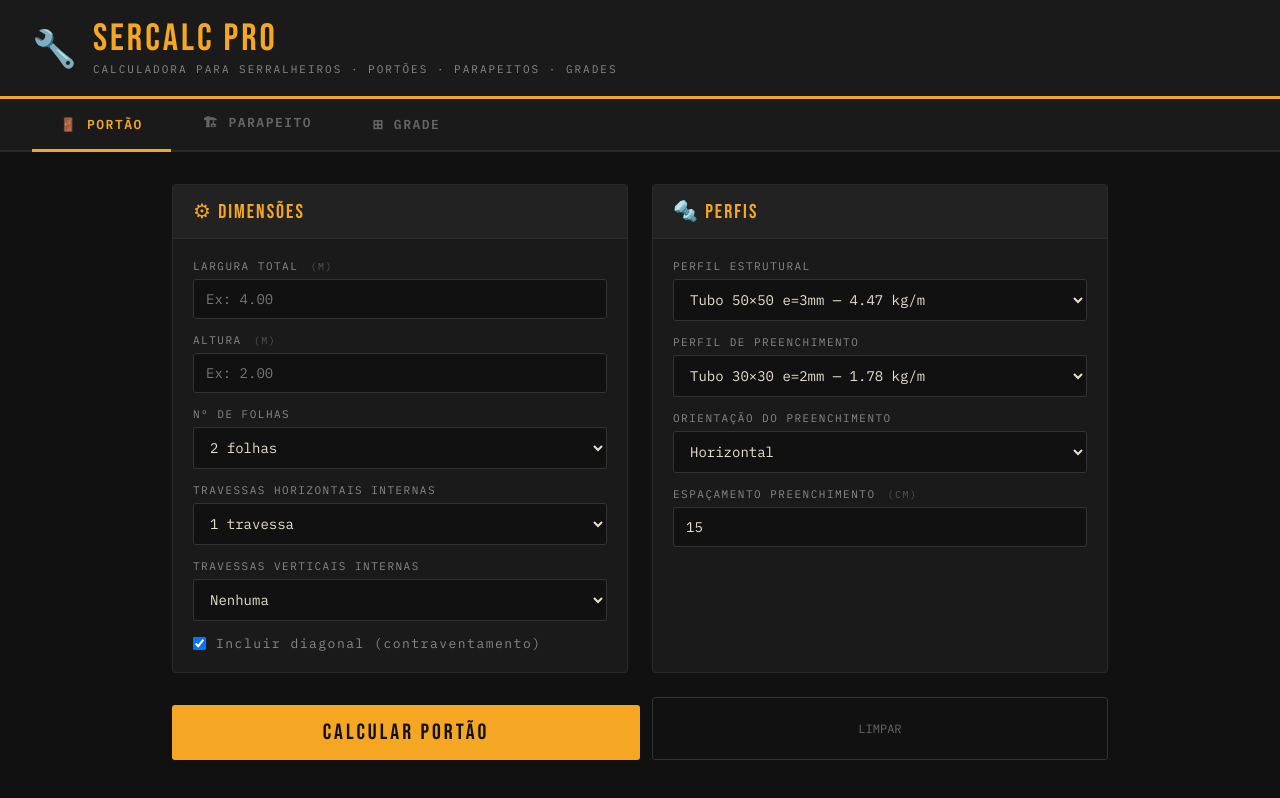
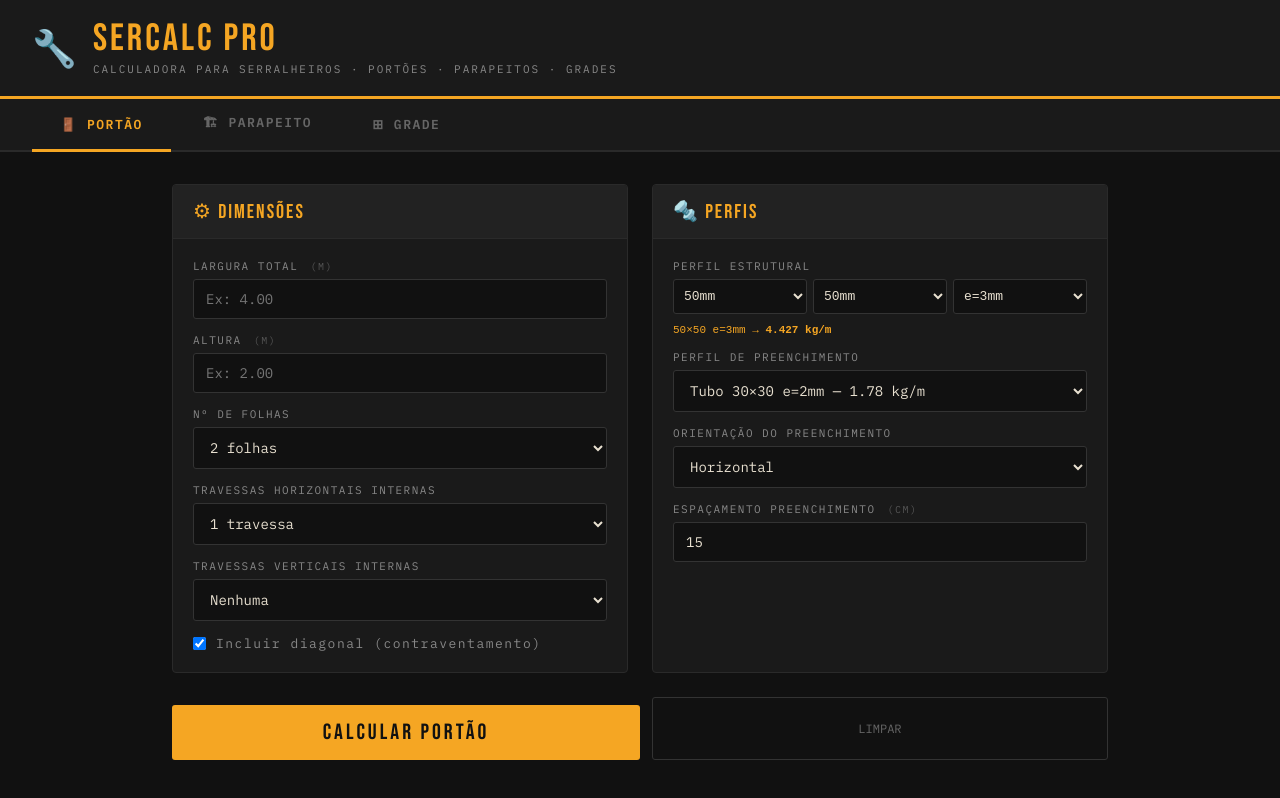
Before and after one commit to RickyMoreira/serralheria2, a React (Create React App) app: page / in a window 1280 px wide. Built offline with nearby package versions, Linux system fonts and the light colour scheme.

Commit message:
seletor de perfil estrutural por dimensoes com formula de peso

```diff
--- a/src/App.js
+++ b/src/App.js
@@ -95,6 +95,48 @@ const PERFIS = {
 
 function perfisEstrutura() { return Object.entries(PERFIS); }
 function perfisPreenchimento() { return Object.entries(PERFIS); }
+
+// Dimensões disponíveis para seleção
+const DIMS_A  = [20,25,30,38,40,50,60,70,76,80,90,100,120,150,200]; // lado maior mm
+const DIMS_B  = [20,25,30,38,40,50,60,70,76,80,90,100,120,150,200]; // lado menor mm
+const DIMS_E  = [1.5,2,2.5,3,3.5,4,5,6];                             // espessura mm
+
+// Fórmula: Peso (kg/m) = 7,85 × (A+B−2e) × e × 0,001 × 2
+// (fator 2 porque são 4 faces: 2×(A-e) + 2×(B-e) = 2(A+B-2e))
+function calcPesoM(A, B, e) {
+  return 7.85 * 2 * (A + B - 2 * e) * e * 0.001;
+}
+
+// Constrói chave e desc do perfil customizado
+function perfilKey(A, B, e) { return `${A}x${B}x${e}`; }
+function perfilDesc(A, B, e) { return `Tubo ${A}×${B} e=${e}mm — ${calcPesoM(A,B,e).toFixed(2)} kg/m`; }
+
+// Componente seletor de perfil estrutural (3 dropdowns)
+function PerfilEstSelector({ A, B, e, onChange, label }) {
+  const peso = calcPesoM(A, B, e);
+  return (
+    <div className="field">
+      <label>{label || "Perfil estrutural"}</label>
+      <div style={{ display:"flex", gap:6 }}>
+        <select value={A} onChange={ev => onChange(parseInt(ev.target.value), B, e)}
+          style={{ flex:1, background:"#111", border:"1px solid #333", color:"#e8e0d0", fontFamily:"monospace", fontSize:13, padding:"8px 6px", borderRadius:3 }}>
+          {DIMS_A.filter(a => a >= B).map(a => <option key={a} value={a}>{a}mm</option>)}
+        </select>
+        <select value={B} onChange={ev => onChange(A, parseInt(ev.target.value), e)}
+          style={{ flex:1, background:"#111", border:"1px solid #333", color:"#e8e0d0", fontFamily:"monospace", fontSize:13, padding:"8px 6px", borderRadius:3 }}>
+          {DIMS_B.filter(b => b <= A).map(b => <option key={b} value={b}>{b}mm</option>)}
+        </select>
+        <select value={e} onChange={ev => onChange(A, B, parseFloat(ev.target.value))}
+          style={{ flex:1, background:"#111", border:"1px solid #333", color:"#e8e0d0", fontFamily:"monospace", fontSize:13, padding:"8px 6px", borderRadius:3 }}>
+          {DIMS_E.filter(ep => ep < Math.min(A,B)/2).map(ep => <option key={ep} value={ep}>e={ep}mm</option>)}
+        </select>
+      </div>
+      <div style={{ fontFamily:"monospace", fontSize:11, color:"#f5a623", marginTop:4 }}>
+        {A}×{B} e={e}mm → <strong>{peso.toFixed(3)} kg/m</strong>
+      </div>
+    </div>
+  );
+}
 
 // Extrai a dimensão maior do perfil em metros (ex: "50x50x3" → 0.050, "100x50x3" → 0.100, "bc_25x3" → 0.025)
 function getEsp(key) {
@@ -443,7 +485,8 @@ function DesenhoPortao({ L, H, folhas, nBarrasH, nBarrasV, nMeio, nTravV, oriPre
 function PortaoCalc() {
   const [form, setForm] = useState({
     largura:"", altura:"", folhas:"2",
-    perfilEst:"50x50x3", perfilPre:"30x30x2",
+    estA:50, estB:50, estE:3,
+    perfilPre:"30x30x2",
     oriPreenchi:"horizontal", espacamento:"15",
     incluiDiagonal:true,
     nTravHoriz:"1",
@@ -451,6 +494,7 @@ function PortaoCalc() {
   });
   const [result, setResult] = useState(null);
   const set = (k,v) => setForm(f => ({...f,[k]:v}));
+  const setEst = (A,B,e) => setForm(f => ({...f, estA:A, estB:B, estE:e}));
 
   function calcular() {
     const L = parseFloat(form.largura); const H = parseFloat(form.altura);
@@ -460,9 +504,11 @@ function PortaoCalc() {
     const esp = parseFloat(form.espacamento) / 100;
 
     // Espessura do perfil estrutural em metros (ex: 50×50 → 0.05m)
-    const espEst = getEsp(form.perfilEst);
-    const nTravH = parseInt(form.nTravHoriz) || 0; // travessas horizontais internas
-    const nTravV = parseInt(form.nTravVert)  || 0; // montantes verticais internos
+    const espEst = Math.max(form.estA, form.estB) / 1000;
+    const pEst   = calcPesoM(form.estA, form.estB, form.estE);
+    const descEst = `Tubo ${form.estA}×${form.estB} e=${form.estE}mm`;
+    const nTravH = parseInt(form.nTravHoriz) || 0;
+    const nTravV = parseInt(form.nTravVert)  || 0;
 
     const compTravSupInf = Lf;                      // sup e inf: por fora
     const compMontante   = H - 2 * espEst;
@@ -491,21 +537,20 @@ function PortaoCalc() {
     const diagComp = form.incluiDiagonal ? Math.sqrt(Lf**2 + H**2) : 0;
 
     const pecas = [];
-    const pEst = PERFIS[form.perfilEst]?.pesoM||0;
     const pPre = PERFIS[form.perfilPre]?.pesoM||0;
 
-    pecas.push({ nome:"Travessa superior",  tipo:"estrutura", perfil: PERFIS[form.perfilEst]?.desc, comp: compTravSupInf, qtd: folhas,       compTotal: folhas*compTravSupInf,       peso: folhas*compTravSupInf*pEst,       obs:`${(compTravSupInf*100).toFixed(1)}cm — por fora` });
-    pecas.push({ nome:"Travessa inferior",  tipo:"estrutura", perfil: PERFIS[form.perfilEst]?.desc, comp: compTravSupInf, qtd: folhas,       compTotal: folhas*compTravSupInf,       peso: folhas*compTravSupInf*pEst,       obs:`${(compTravSupInf*100).toFixed(1)}cm — por fora` });
-    pecas.push({ nome:"Montante vertical",  tipo:"estrutura", perfil: PERFIS[form.perfilEst]?.desc, comp: compMontante,   qtd: 2*folhas,     compTotal: 2*folhas*compMontante,       peso: 2*folhas*compMontante*pEst,       obs:`H − 2×${(espEst*100).toFixed(1)}cm = ${(compMontante*100).toFixed(1)}cm` });
+    pecas.push({ nome:"Travessa superior",  tipo:"estrutura", perfil: descEst, comp: compTravSupInf, qtd: folhas,       compTotal: folhas*compTravSupInf,       peso: folhas*compTravSupInf*pEst,       obs:`${(compTravSupInf*100).toFixed(1)}cm — por fora` });
+    pecas.push({ nome:"Travessa inferior",  tipo:"estrutura", perfil: descEst, comp: compTravSupInf, qtd: folhas,       compTotal: folhas*compTravSupInf,       peso: folhas*compTravSupInf*pEst,       obs:`${(compTravSupInf*100).toFixed(1)}cm — por fora` });
+    pecas.push({ nome:"Montante vertical",  tipo:"estrutura", perfil: descEst, comp: compMontante,   qtd: 2*folhas,     compTotal: 2*folhas*compMontante,       peso: 2*folhas*compMontante*pEst,       obs:`H − 2×${(espEst*100).toFixed(1)}cm = ${(compMontante*100).toFixed(1)}cm` });
     if (nTravH > 0) {
-      pecas.push({ nome:"Travessa horizontal", tipo:"estrutura", perfil: PERFIS[form.perfilEst]?.desc, comp: compTravHoriz, qtd: nTravH*folhas, compTotal: nTravH*folhas*compTravHoriz, peso: nTravH*folhas*compTravHoriz*pEst, obs:`Lf − 2×${(espEst*100).toFixed(1)}cm = ${(compTravHoriz*100).toFixed(1)}cm` });
+      pecas.push({ nome:"Travessa horizontal", tipo:"estrutura", perfil: descEst, comp: compTravHoriz, qtd: nTravH*folhas, compTotal: nTravH*folhas*compTravHoriz, peso: nTravH*folhas*compTravHoriz*pEst, obs:`Lf − 2×${(espEst*100).toFixed(1)}cm = ${(compTravHoriz*100).toFixed(1)}cm` });
     }
     if (nTravV > 0) {
-      pecas.push({ nome:"Travessa vertical",   tipo:"estrutura", perfil: PERFIS[form.perfilEst]?.desc, comp: compTravVert,  qtd: nTravV*folhas, compTotal: nTravV*folhas*compTravVert,  peso: nTravV*folhas*compTravVert*pEst,  obs:`H − 2×${(espEst*100).toFixed(1)}cm = ${(compTravVert*100).toFixed(1)}cm` });
+      pecas.push({ nome:"Travessa vertical",   tipo:"estrutura", perfil: descEst, comp: compTravVert,  qtd: nTravV*folhas, compTotal: nTravV*folhas*compTravVert,  peso: nTravV*folhas*compTravVert*pEst,  obs:`H − 2×${(espEst*100).toFixed(1)}cm = ${(compTravVert*100).toFixed(1)}cm` });
     }
 
     if (form.incluiDiagonal && diagComp > 0) {
-      pecas.push({ nome:"Diagonal", tipo:"diagonal", perfil: PERFIS[form.perfilEst]?.desc, comp: diagComp, qtd: folhas, compTotal: folhas*diagComp, peso: folhas*diagComp*pEst });
+      pecas.push({ nome:"Diagonal", tipo:"diagonal", perfil: descEst, comp: diagComp, qtd: folhas, compTotal: folhas*diagComp, peso: folhas*diagComp*pEst });
     }
 
     if (nPreenchi > 0) {
@@ -529,7 +574,7 @@ function PortaoCalc() {
     const pesoTotal = pecas.reduce((s,p) => s+p.peso, 0);
     const mTotal = pecas.reduce((s,p) => s+p.compTotal, 0);
 
-    setResult({ pecas, pesoTotal: pesoTotal.toFixed(1), mTotal: mTotal.toFixed(2), L, H, folhas, nPreenchi, nMeio: nTravH, nTravV });
+    setResult({ pecas, pesoTotal: pesoTotal.toFixed(1), mTotal: mTotal.toFixed(2), L, H, folhas, nPreenchi, nMeio: nTravH, nTravV, descEst });
   }
 
   return (
@@ -552,7 +597,7 @@ function PortaoCalc() {
         <div className="section">
           <div className="section-header">🔩 Perfis</div>
           <div className="section-body">
-            <div className="field"><label>Perfil estrutural</label><select value={form.perfilEst} onChange={e=>set("perfilEst",e.target.value)}>{perfisEstrutura().map(([k,v])=><option key={k} value={k}>{v.desc} — {v.pesoM} kg/m</option>)}</select></div>
+            <PerfilEstSelector A={form.estA} B={form.estB} e={form.estE} onChange={setEst} label="Perfil estrutural" />
             <div className="field"><label>Perfil de preenchimento</label><select value={form.perfilPre} onChange={e=>set("perfilPre",e.target.value)}>{perfisPreenchimento().map(([k,v])=><option key={k} value={k}>{v.desc} — {v.pesoM} kg/m</option>)}</select></div>
             <div className="field"><label>Orientação do preenchimento</label><select value={form.oriPreenchi} onChange={e=>{set("oriPreenchi",e.target.value);setResult(null);}}><option value="horizontal">Horizontal</option><option value="vertical">Vertical</option></select></div>
             <div className="field"><label>Espaçamento preenchimento <span className="unit">(cm)</span></label><input type="number" min="3" max="100" step="1" value={form.espacamento} onChange={e=>set("espacamento",e.target.value)} /></div>
@@ -564,8 +609,8 @@ function PortaoCalc() {
         <button className="btn-reset" onClick={()=>{setForm(f=>({...f,largura:"",altura:""}));setResult(null);}}>LIMPAR</button>
       </div>
       {result && (<>
-        <DesenhoPortao L={result.L} H={result.H} folhas={result.folhas} nBarrasH={form.oriPreenchi==="horizontal"?result.nPreenchi:0} nBarrasV={form.oriPreenchi==="vertical"?result.nPreenchi:0} nMeio={result.nMeio} nTravV={result.nTravV} oriPreenchi={form.oriPreenchi} incluiDiagonal={form.incluiDiagonal} perfilEst={form.perfilEst} perfilPre={form.perfilPre} />
-        <ListaCorte pecas={result.pecas} perfilEst={form.perfilEst} perfilPre={form.perfilPre} />
+        <DesenhoPortao L={result.L} H={result.H} folhas={result.folhas} nBarrasH={form.oriPreenchi==="horizontal"?result.nPreenchi:0} nBarrasV={form.oriPreenchi==="vertical"?result.nPreenchi:0} nMeio={result.nMeio} nTravV={result.nTravV} oriPreenchi={form.oriPreenchi} incluiDiagonal={form.incluiDiagonal} perfilEst={perfilKey(form.estA,form.estB,form.estE)} perfilPre={form.perfilPre} />
+        <ListaCorte pecas={result.pecas} perfilEst={perfilKey(form.estA,form.estB,form.estE)} perfilPre={form.perfilPre} />
         <div className="results">
           <div className="results-header">✔ Resumo</div>
           <div className="results-body">
```
